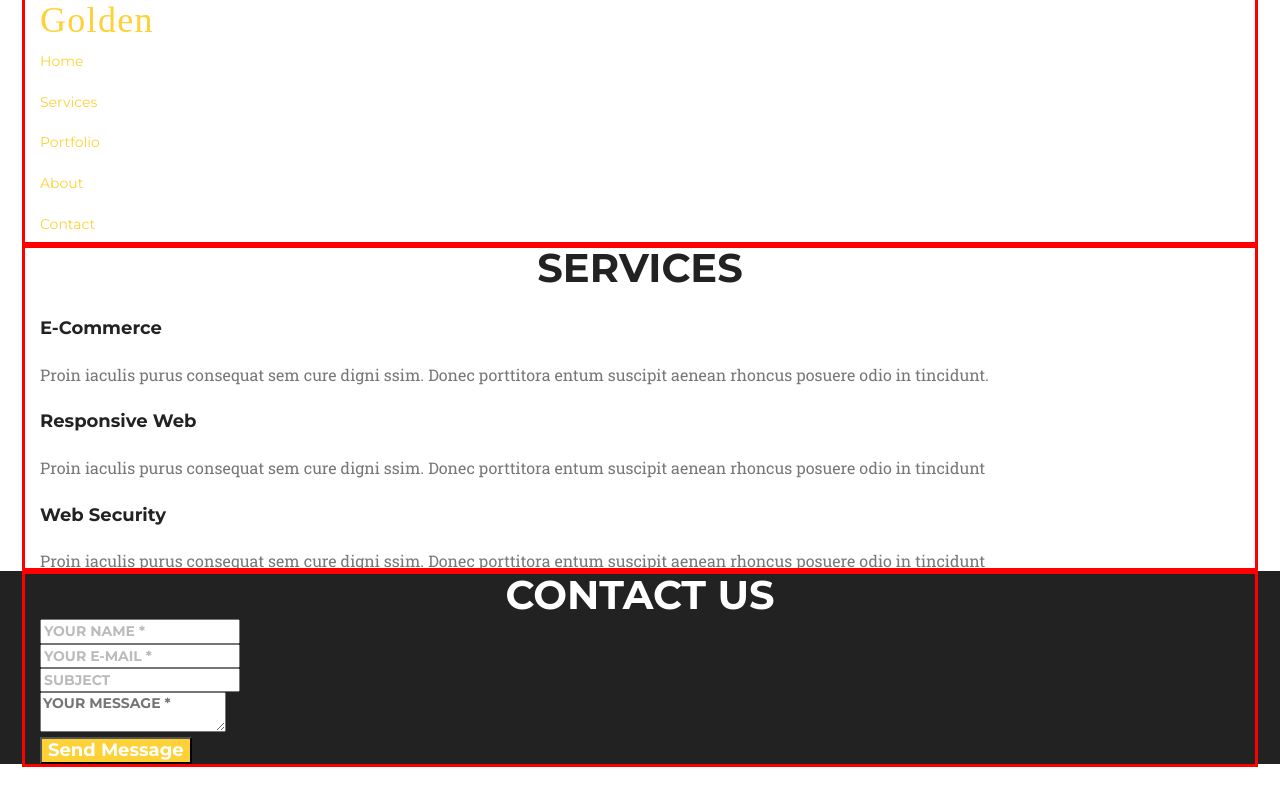
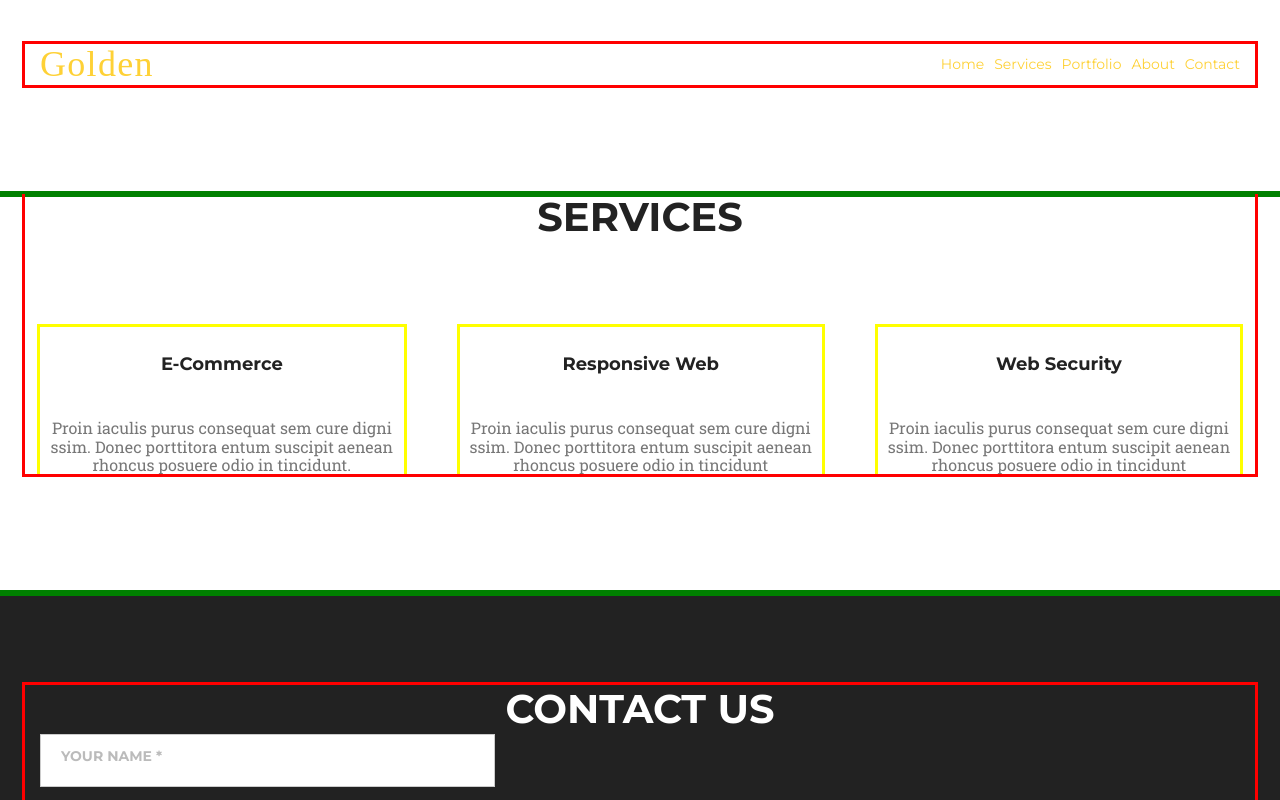
Before and after one commit to Maksym-Ryaboshapka/Golden, a plain HTML site: page index.html in a window 1280 px wide. Shown: the top 800 px of the page. Drawn offline with nearby package versions, Linux system fonts and the light colour scheme; files that its build step writes are made by us from their sources; a web font is replaced by a local one.

Commit message:
positions

```diff
--- a/index.html
+++ b/index.html
@@ -23,8 +23,8 @@
 <body>
     <header class="header">
         <div class="container">
-            <a href="./index.html" class="logo">Golden</a>
             <nav class="header-navigation">
+                <a href="./index.html" class="logo">Golden</a>
                 <ul class="header-list">
                     <li class="header-item">
                         <a href="./index.html" class="header-page">Home</a>
@@ -87,10 +87,8 @@
                     <li class="massage-item">
                         <input type="text" class="massage-input" placeholder="subject">
                     </li>
-                    <li class="massage-item">
-                        <textarea class="massage-textarea" placeholder="Your message *"></textarea>
-                    </li>
                 </ul>
+                <textarea class="massage-textarea" placeholder="Your message *"></textarea>
                 <button class="massage-btn">Send Message</button>
             </div>
         </section>
--- a/reset.css
+++ /dev/null
@@ -1,20 +0,0 @@
-h1,
-h2,
-h3,
-h4,
-h5,
-h6,
-p {
-    margin: 0;
-}
-
-a {
-    margin: 0;
-    text-decoration: none;
-}
-
-ul {
-    margin: 0;
-    padding: 0;
-    list-style: none;
-}
--- a/style.css
+++ /dev/null
@@ -1,84 +0,0 @@
-* {
-    font-family: 'Montserrat';
-}
-
-.container {
-    width: 972px;
-    width: 1230px;
-    padding-left: 15px;
-    padding-right: 15px;
-    outline: solid red;
-    margin-left: auto;
-    margin-right: auto;
-}
-
-.logo {
-    font-family: 'Bilbo Swash Caps';
-    font-size: 36px;
-    letter-spacing: 1.3px;
-    line-height: 1.13;
-    color: #FED136;
-}
-
-.header-page {
-    color: #FED136;
-    font-size: 14px;
-    line-height: 2.92;
-}
-
-.services-title {
-    color: #222222;
-    text-transform: uppercase;
-    font-size: 40px;
-    font-weight: 700;
-    text-align: center;
-}
-
-.services-subtitle {
-    font-weight: 700;
-    font-size: 18px;
-    line-height: 4.16;
-    color: #222222;
-}
-
-.services-description {
-    color: #777777;
-    font-family: 'Roboto Slab';
-}
-
-.massage {
-    background-color: #222222;
-}
-
-.massage-title {
-    color: #FFFFFF;
-    font-weight: 700;
-    text-align: center;
-    font-size: 40px;
-    line-height: 1.21;
-    text-transform: uppercase;
-}
-
-.massage-input::placeholder {
-    text-transform: uppercase;
-    font-weight: 700;
-    color: #BBBBBB;
-    font-size: 14px;
-    line-height: 1.21;
-}
-
-.massage-textarea {
-    text-transform: uppercase;
-    font-weight: 700;
-    color: #BBBBBB;
-    font-size: 14px;
-    line-height: 1.21;
-}
-
-.massage-btn {
-    font-size: 18px;
-    font-weight: 700;
-    background-color: #FED136;
-    color: #FFFFFF;
-    line-height: 1.21;
-}
--- /dev/null
+++ b/styles/reset.css
@@ -0,0 +1,31 @@
+h1,
+h2,
+h3,
+h4,
+h5,
+h6,
+p {
+    margin: 0;
+}
+
+a {
+    margin: 0;
+    text-decoration: none;
+    display: block;
+}
+
+ul {
+    margin: 0;
+    padding: 0;
+    list-style: none;
+}
+
+img {
+    display: block;
+}
+
+button {
+    margin: 0;
+    padding: 0;
+    border: none;
+}
--- /dev/null
+++ b/styles/style.css
@@ -0,0 +1,143 @@
+* {
+    font-family: 'Montserrat';
+}
+
+header,
+section,
+footer {
+    outline: solid green;
+}
+
+.container {
+    width: 972px;
+    width: 1230px;
+    padding-left: 15px;
+    padding-right: 15px;
+    outline: solid red;
+    margin-left: auto;
+    margin-right: auto;
+}
+
+.header {
+    padding-top: 44px;
+    padding-bottom: 109px;
+}
+
+.header-navigation {
+    display: flex;
+}
+
+.logo {
+    font-family: 'Bilbo Swash Caps';
+    font-size: 36px;
+    letter-spacing: 1.3px;
+    line-height: 1.13;
+    color: #FED136;
+}
+
+.header-list {
+    display: flex;
+    margin-left: auto;
+    gap: 10px;
+}
+
+.header-page {
+    color: #FED136;
+    font-size: 14px;
+    line-height: 2.92;
+}
+
+.services {
+    padding-bottom: 119px;
+}
+
+.services-title {
+    color: #222222;
+    text-transform: uppercase;
+    font-size: 40px;
+    font-weight: 700;
+    text-align: center;
+    margin-bottom: 87.5px;
+}
+
+.services-list {
+    display: flex;
+    gap: 56px;
+}
+
+.services-item {
+    outline: solid yellow;
+}
+
+.services-subtitle {
+    font-weight: 700;
+    font-size: 18px;
+    line-height: 4.16;
+    color: #222222;
+    margin-bottom: 17px;
+    text-align: center;
+}
+
+.services-description {
+    color: #777777;
+    font-family: 'Roboto Slab';
+    text-align: center;
+}
+
+.massage {
+    background-color: #222222;
+    padding-top: 92px;
+    padding-bottom: 115px;
+}
+
+.massage-title {
+    color: #FFFFFF;
+    font-weight: 700;
+    text-align: center;
+    font-size: 40px;
+    line-height: 1.21;
+    text-transform: uppercase;
+}
+
+.massage-list {
+    display: flex;
+    flex-direction: column;
+    gap: 28px;
+}
+
+.massage-input {
+    width: 455px;
+    padding: 12px 310px 21px 20px;
+    border: 1px solid #CCCCCC;
+}
+
+.massage-input::placeholder {
+    text-transform: uppercase;
+    font-weight: 700;
+    color: #BBBBBB;
+    font-size: 14px;
+    line-height: 1.21;
+}
+
+.massage-textarea {
+    border: 1px solid #CCCCCC;
+    padding: 14px 286px 181px 22px;
+}
+
+.massage-textarea::placeholder {
+    text-transform: uppercase;
+    font-weight: 700;
+    color: #BBBBBB;
+    font-size: 14px;
+    line-height: 1.21;
+}
+
+.massage-btn {
+    font-size: 18px;
+    font-weight: 700;
+    background-color: #FED136;
+    color: #FFFFFF;
+    line-height: 1.21;
+    margin-top: 27px;
+    padding: 18px 33px 28px;
+}
```
